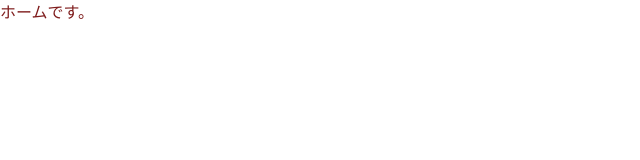
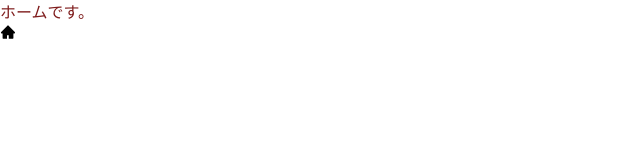
Before and after one commit to knm22mukk/841web, a Next.js app: page / in a window 1280 px wide. Shown: the top 160 px of the page, without its empty margins (0-640 px from the left). Built offline with nearby package versions, Linux system fonts and the light colour scheme.

Commit message:
react-iconsの導入

```diff
--- a/package.json
+++ b/package.json
@@ -21,7 +21,8 @@
   "dependencies": {
     "next": "12.1.1",
     "react": "17.0.2",
-    "react-dom": "17.0.2"
+    "react-dom": "17.0.2",
+    "react-icons": "^4.3.1"
   },
   "devDependencies": {
     "@types/node": "17.0.23",
--- a/src/pages/index.tsx
+++ b/src/pages/index.tsx
@@ -1,9 +1,11 @@
 import type { NextPage } from 'next';
+import { AiFillHome } from 'react-icons/ai';
 
 const Home: NextPage = () => {
   return (
     <div>
       <h1 className='text-red-900'>ホームです。</h1>
+      <AiFillHome />
     </div>
   );
 };
```
Also changed, not shown: 1 other file (tests, documents, lock files or other folders).
